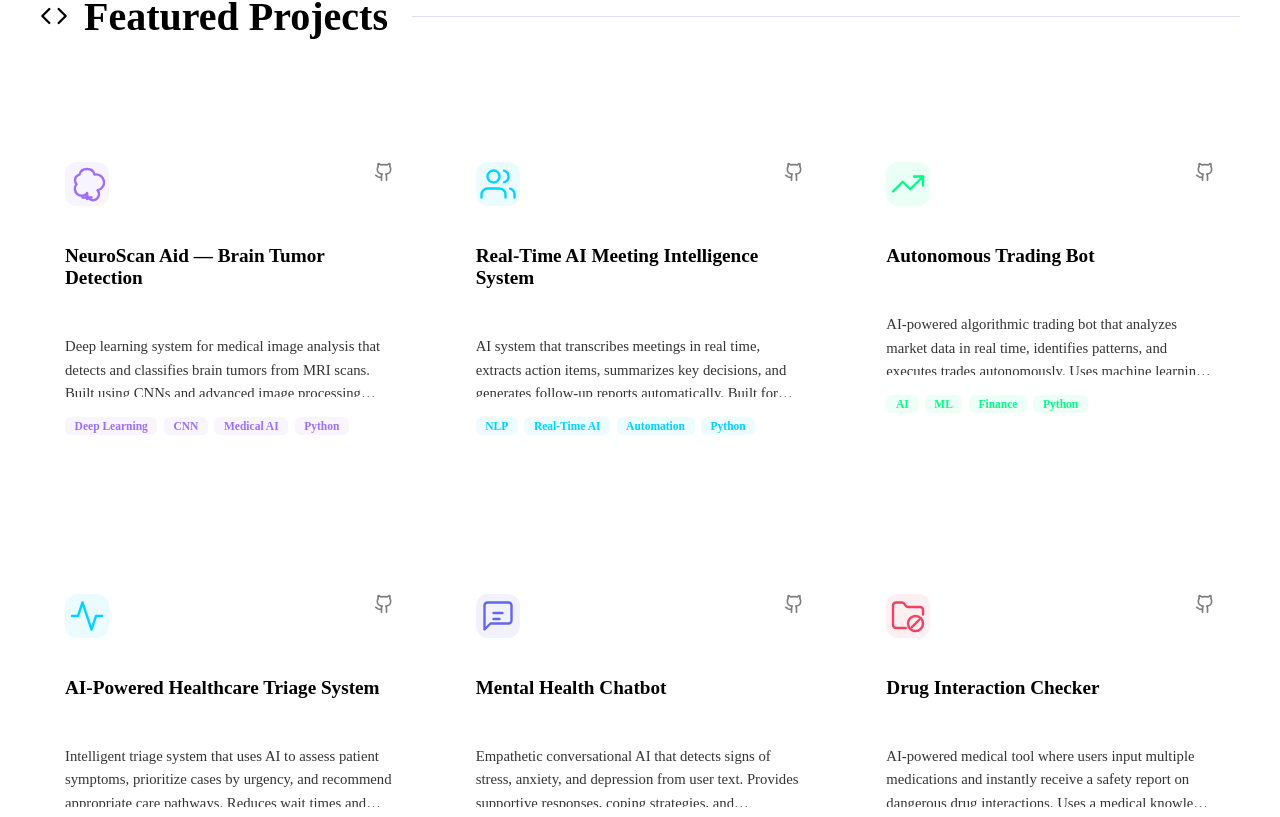
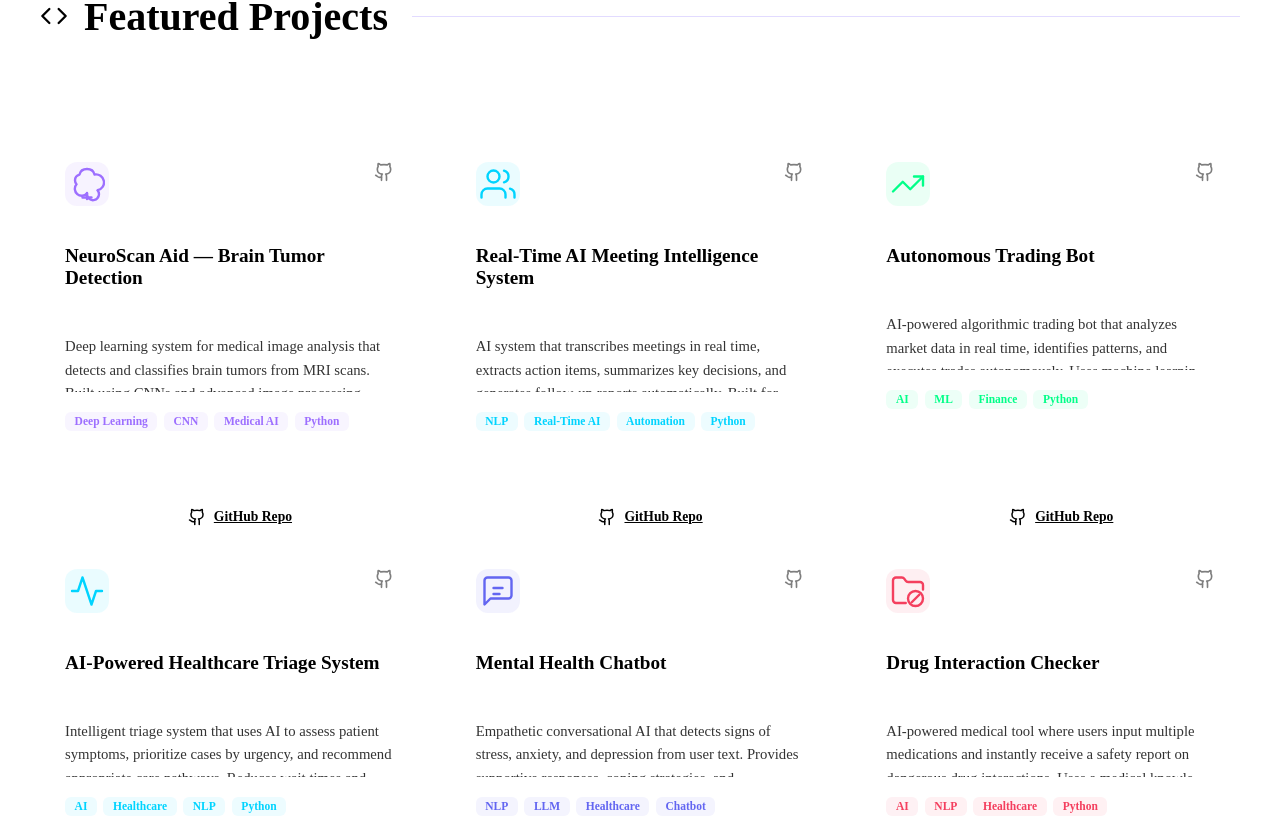
Before and after one commit to rishavm003/rishav-portfolio, a React (Vite) app: page / in a window 1280 px wide. Shown: the part 4432-5249 px from the top of the page. Built offline with nearby package versions, Linux system fonts and the light colour scheme; no server answers; the HTML template or start-up script is replaced by a standard one.

Commit message:
feat: make GitHub repo button always visible on project cards

```diff
--- a/src/sections/Projects/Projects.module.css
+++ b/src/sections/Projects/Projects.module.css
@@ -56,6 +56,7 @@
   display: grid;
   grid-template-columns: repeat(3, 1fr);
   gap: 2rem;
+  align-items: stretch;
 }
 
 .projectCard {
@@ -65,7 +66,8 @@
   display: flex;
   flex-direction: column;
   transition: var(--transition-smooth);
-  height: max-content; /* This allows it to expand naturally */
+  height: 100%;
+  min-height: 320px;
   position: relative;
   padding: 1.5rem;
   cursor: pointer;
@@ -127,6 +129,7 @@
   display: flex;
   flex-direction: column;
   gap: 0.75rem;
+  flex: 1;
 }
 
 .projectTitle {
@@ -138,10 +141,11 @@
 
 /* Expansion logic */
 .descriptionWrapper {
-  max-height: 4.8em; /* Roughly 3 lines */
+  max-height: 4.5em;
   overflow: hidden;
   transition: max-height 0.4s cubic-bezier(0.4, 0, 0.2, 1);
   position: relative;
+  flex: 1;
 }
 
 .projectCard:hover .descriptionWrapper {
@@ -199,21 +203,16 @@
 }
 
 .cardFooter {
-  margin-top: 1.25rem;
+  margin-top: auto;
   padding-top: 1rem;
   border-top: 1px solid rgba(255, 255, 255, 0.05);
-  opacity: 0;
-  transform: translateY(10px);
+  opacity: 1;
+  transform: translateY(0);
   transition: var(--transition-smooth);
 }
 
 [data-theme="light"] .cardFooter {
   border-top: 1px solid var(--light-border);
-}
-
-.projectCard:hover .cardFooter {
-  opacity: 1;
-  transform: translateY(0);
 }
 
 .viewBtn {
```
